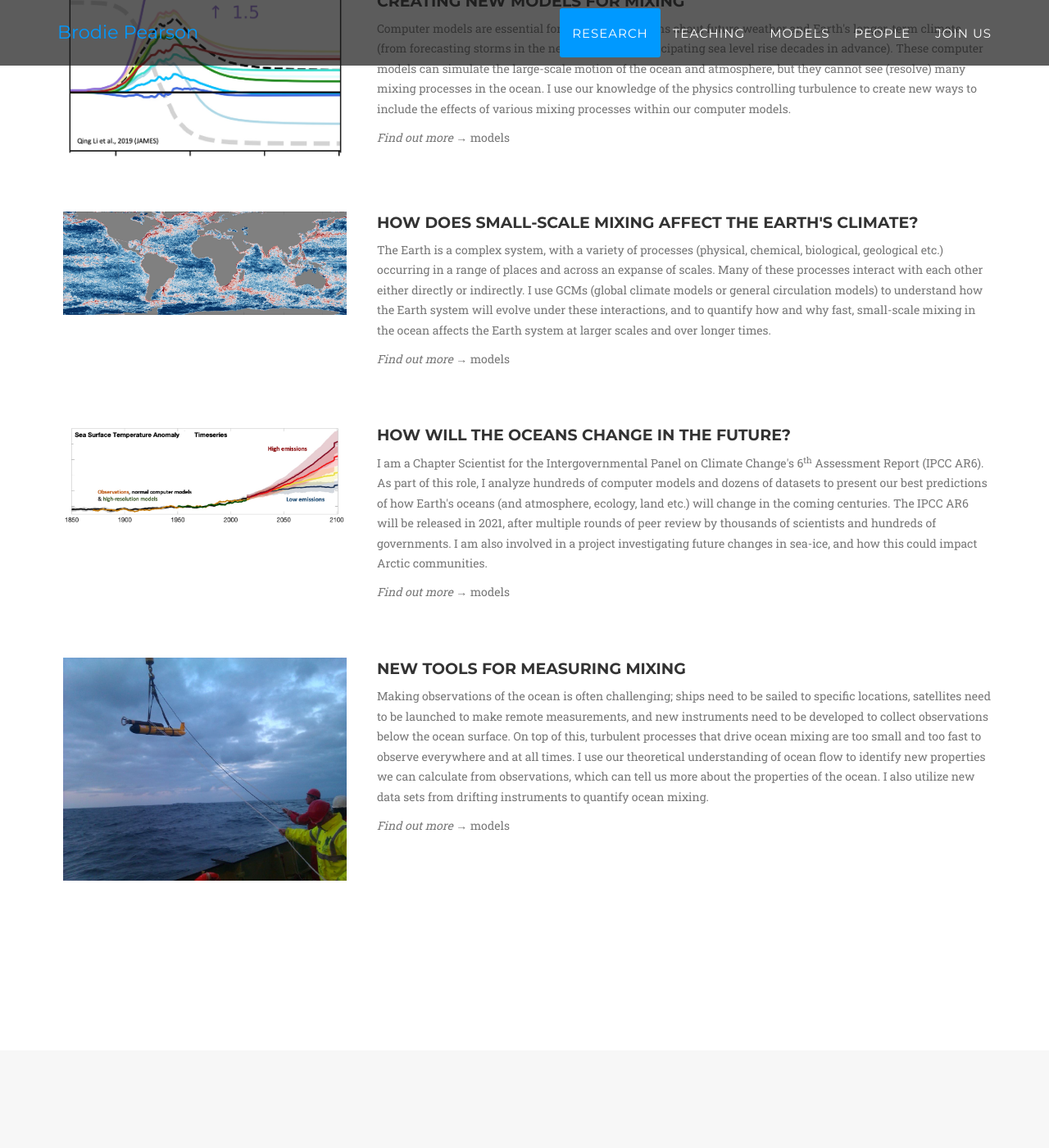
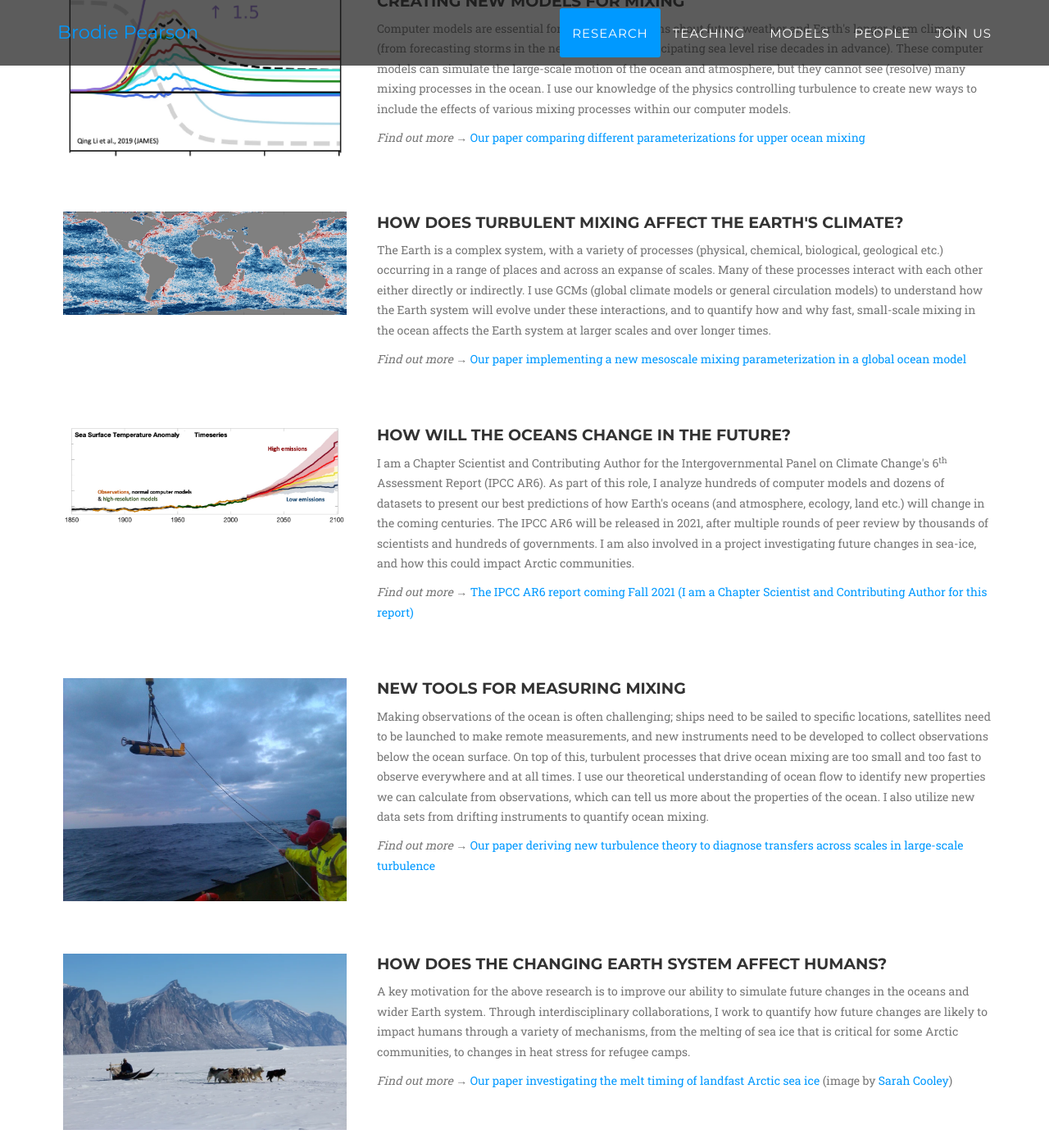
Before and after one commit to BrodiePearson/BrodiePearson.github.io, a Jekyll site: the page built from index.html, in a window 1280 px wide and 1400 px high, scrolled down 1817 px. Shown: the whole window at 82% size. Built offline with Jekyll 4.4.1, drawn with Linux system fonts in a browser that asks for light colours; nearby versions of some CDN libraries; some web fonts are replaced; library files that are not in the unit come from our copies; comment, search, counter and statistics services are not loaded; some of the changed text lies outside the part shown.

Commit message:
Update research.yml

```diff
--- a/_data/research.yml
+++ b/_data/research.yml
@@ -1,29 +1,34 @@
 - name: Mixing in the Upper Ocean
   pic: WHOI_UpperOceanGraphic.jpg
-  more: <a href ="https://doi.org/10.1029/2019MS001810">Our paper comparing different parameterizations for upper ocean mixing</a>
+  more: <a href ="https://doi.org/10.1175/JPO-D-15-0018.1">Our paper looking at wave-driven mixing under surface heating conditions</a>
   description: "The upper ocean plays a crucial role in the Earth system as it connects the atmosphere, whose properties vary quickly, to the deep ocean, which changes slowly and stores enormous amounts of heat, gases, and momentum. I study the physics of turbulence, which mediates the transfer of properties across this upper ocean interface. I am particularly interested in how waves on the ocean surface change the properties of upper ocean turbulence.  "
 
 - name: Mesoscale Mixing
   pic: 2D_Turbulence.jpg
-  more: models
+  more: <a href ="https://doi.org/10.1103/PhysRevLett.120.094501">Our paper investigating the intermittency of mesoscale turbulence in ocean models</a>
   description: "The motion of the ocean at large-scales (10-500km) is strongly affected by Earth's rotation and the stratification of the ocean, which makes it behave very differently to small-scale motion (such as upper ocean turbulence). This large-scale motion occurs throughout the depth of the ocean, and it is able to move water long distances. I study large-scale spinning features called mesoscale eddies (or mesoscale turbulence) which provide an important source of mixing and transport deep in the ocean and in climate-critical regions like the Southern Ocean.  "
 
 - name: Creating New Models for Mixing
   pic: OSBL_Params.jpg
-  more: models
+  more: <a href ="https://doi.org/10.1029/2019MS001810">Our paper comparing different parameterizations for upper ocean mixing</a>
   description: "Computer models are essential for making predictions about future weather and Earth's longer-term climate (from forecasting storms in the next few days to anticipating sea level rise decades in advance). These computer models can simulate the large-scale motion of the ocean and atmosphere, but they cannot see (resolve) many mixing processes in the ocean. I use our knowledge of the physics controlling turbulence to create new ways to include the effects of various mixing processes within our computer models.     "
 
-- name: How Does Small-scale Mixing Affect the Earth's Climate?
+- name: How Does Turbulent Mixing Affect the Earth's Climate?
   pic: Global_Diss.jpg
-  more: models
+  more: <a href ="https://doi.org/10.1016/j.ocemod.2017.05.007">Our paper implementing a new mesoscale mixing parameterization in a global ocean model</a>
   description: "The Earth is a complex system, with a variety of processes (physical, chemical, biological, geological etc.) occurring in a range of places and across an expanse of scales. Many of these processes interact with each other either directly or indirectly. I use GCMs (global climate models or general circulation models) to understand how the Earth system will evolve under these interactions, and to quantify how and why fast, small-scale mixing in the ocean affects the Earth system at larger scales and over longer times.  "
 
 - name: How Will the Oceans Change in the Future?
   pic: SST_Timeseries.jpg
-  more: models
-  description: "I am a Chapter Scientist for the Intergovernmental Panel on Climate Change's 6<sup>th</sup> Assessment Report (IPCC AR6). As part of this role, I analyze hundreds of computer models and dozens of datasets to present our best predictions of how Earth's oceans (and atmosphere, ecology, land etc.) will change in the coming centuries. The IPCC AR6 will be released in 2021, after multiple rounds of peer review by thousands of scientists and hundreds of governments. I am also involved in a project investigating future changes in sea-ice, and how this could impact Arctic communities.   "
+  more: <a href ="https://www.ipcc.ch/assessment-report/ar6/">The IPCC AR6 report coming Fall 2021 (I am a Chapter Scientist and Contributing Author for this report)</a>
+  description: "I am a Chapter Scientist and Contributing Author for the Intergovernmental Panel on Climate Change's 6<sup>th</sup> Assessment Report (IPCC AR6). As part of this role, I analyze hundreds of computer models and dozens of datasets to present our best predictions of how Earth's oceans (and atmosphere, ecology, land etc.) will change in the coming centuries. The IPCC AR6 will be released in 2021, after multiple rounds of peer review by thousands of scientists and hundreds of governments. I am also involved in a project investigating future changes in sea-ice, and how this could impact Arctic communities.   "
 
 - name: New Tools for Measuring Mixing
   pic: OSMOSIS_Cruise.png
-  more: models
+  more: <a href ="https://www.doi.org/10.1017/jfm.2021.247">Our paper deriving new turbulence theory to diagnose transfers across scales in large-scale turbulence</a>
   description: "Making observations of the ocean is often challenging; ships need to be sailed to specific locations, satellites need to be launched to make remote measurements, and new instruments need to be developed to collect observations below the ocean surface. On top of this, turbulent processes that drive ocean mixing are too small and too fast to observe everywhere and at all times. I use our theoretical understanding of ocean flow to identify new properties we can calculate from observations, which can tell us more about the properties of the ocean. I also utilize new data sets from drifting instruments to quantify ocean mixing.   "
+
+- name: How does the changing Earth System affect humans?
+  pic: Arctic_dogs.png
+  more: <a href ="https://doi.org/10.1038/s41558-020-0757-5">Our paper investigating the melt timing of landfast Arctic sea ice</a> (image by <a href ="https://sarah-cooley.com/">Sarah Cooley</a>)
+  description: "A key motivation for the above research is to improve our ability to simulate future changes in the oceans and wider Earth system. Through interdisciplinary collaborations, I work to quantify how future changes are likely to impact humans through a variety of mechanisms, from the melting of sea ice that is critical for some Arctic communities, to changes in heat stress for refugee camps. "
```
